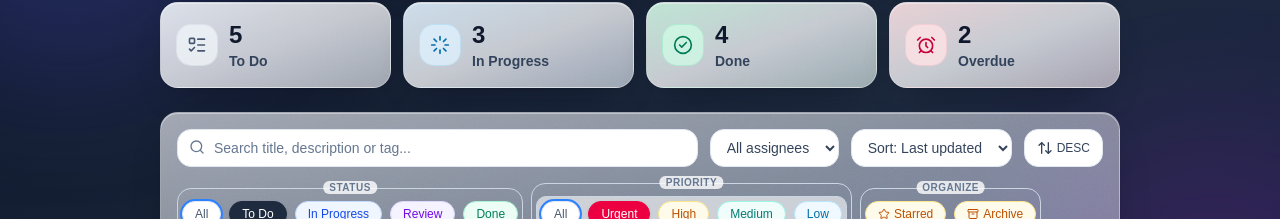
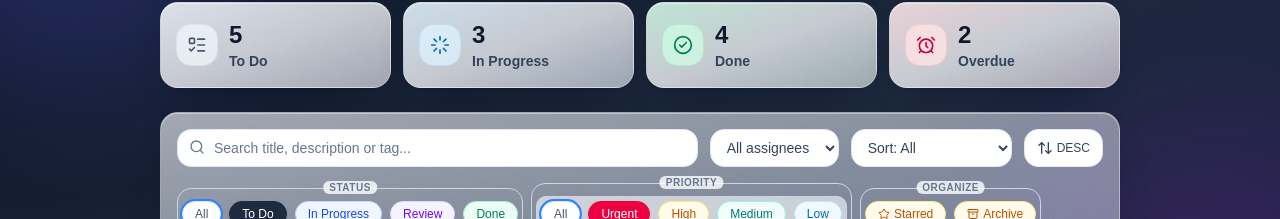
Before and after one commit to rohitha-kodikara/task-tracker, a React (Vite) app: page / in a window 1280 px wide. Shown: the part 144-363 px from the top of the page. Built offline with nearby package versions, Linux system fonts and the light colour scheme.

Commit message:
fixed auto sorted option selected issue

```diff
--- a/src/components/TaskTrackerMain.jsx
+++ b/src/components/TaskTrackerMain.jsx
@@ -23,7 +23,7 @@ const TaskTrackerMain = () => {
   const priority = searchParams.get("priority") || "all";
   const starred = searchParams.get("starred") === "true";
   const archived = searchParams.get("archived") === "true";
-  const taskSort = searchParams.get("sort") || "lastUpdated";
+  const taskSort = searchParams.get("sort") || "all";
 
   function updateSearchParams(key, value) {
     const newSearchParams = new URLSearchParams(searchParams);
@@ -78,7 +78,10 @@ const TaskTrackerMain = () => {
     );
   });
 
-  const sortedTasks = filteredTasks.slice().sort((a, b) => {
+  const sortedTasks =
+    taskSort === "all"
+      ? filteredTasks
+      : filteredTasks.slice().sort((a, b) => {
           if (taskSort === "lastUpdated") {
             return new Date(b.updatedAt) - new Date(a.updatedAt);
           } else if (taskSort === "dueDate") {
@@ -91,6 +94,11 @@ const TaskTrackerMain = () => {
           }
           return 0;
         });
+
+  //Reset All filters
+  function resetFilters() {
+    setSearchParams({});
+  }
 
   return (
     <div className="relative min-h-screen overflow-hidden bg-gradient-to-br from-slate-900 via-slate-800 to-indigo-950 text-slate-900">
@@ -112,6 +120,7 @@ const TaskTrackerMain = () => {
             starred={starred}
             archived={archived}
             taskSort={taskSort}
+            resetFilters={resetFilters}
             updateSearchParams={updateSearchParams}
           />
 
--- a/src/components/dashboard-toolbar/Reset.jsx
+++ b/src/components/dashboard-toolbar/Reset.jsx
@@ -1,8 +1,9 @@
 import { RotateCcw } from "lucide-react";
 
-const Reset = () => {
+const Reset = ({ onClick }) => {
   return (
     <button
+      onClick={onClick}
       type="button"
       className="ml-auto flex items-center gap-1.5 rounded-lg border border-slate-300 bg-white/80 px-3.5 py-1.5 text-sm font-semibold text-slate-700 shadow-sm transition hover:border-indigo-300 hover:bg-white hover:text-indigo-700 active:translate-y-px"
     >
--- a/src/components/dashboard-toolbar/TaskTrackerToolbar.jsx
+++ b/src/components/dashboard-toolbar/TaskTrackerToolbar.jsx
@@ -17,6 +17,7 @@ const TaskTrackerToolbar = ({
   starred,
   archived,
   taskSort,
+  resetFilters,
 }) => {
   return (
     <div className="glass space-y-4 rounded-2xl bg-gradient-to-br from-white/60 via-white/45 to-slate-100/40 p-4">
@@ -83,7 +84,7 @@ const TaskTrackerToolbar = ({
             }
           />
         </div>
-        <Reset />
+        <Reset onClick={resetFilters} />
       </div>
     </div>
   );
--- a/src/components/tasks/task/TaskToolbar.jsx
+++ b/src/components/tasks/task/TaskToolbar.jsx
@@ -19,17 +19,17 @@ const TaskToolbar = ({ task, handleStarredClick, handleArchivedClick }) => {
         className="px-1.5 py-1"
         bgColor="border-slate-300/70 bg-white/85 "
       />
-      <button
+      {/* <button
         type="button"
         aria-label="Duplicate task"
         className="rounded-lg border border-slate-300/70 bg-white/85 p-1.5 shadow-sm transition hover:border-indigo-300 hover:bg-indigo-50 hover:text-indigo-700 active:translate-y-px"
       >
         <Copy className="h-4 w-4" />
-      </button>
+      </button> */}
       <TaskArchive
         onClick={() => handleArchivedClick(task.id)}
         archived={task.archived}
-        className=" border border-slate-300/70 bg-white/85 p-1.5 shadow-sm transition hover:border-indigo-300 hover:bg-indigo-50 hover:text-indigo-700 active:translate-y-px"
+        className=" border rounded-lg border-slate-300/70 bg-white/85 p-1.5 shadow-sm transition hover:border-indigo-300 hover:bg-indigo-50 hover:text-indigo-700 active:translate-y-px"
       />
 
       <TaskDeleteDialog className="border border-slate-300/70 bg-white/85 p-1.5 shadow-sm transition hover:border-rose-300 hover:bg-rose-50 hover:text-rose-700 active:translate-y-px" />
--- a/src/data/data.js
+++ b/src/data/data.js
@@ -168,6 +168,7 @@ const priorityFilters = [
 export { stats, statusFilters, priorityFilters };
 
 export const taskSortOptions = [
+  { value: "all", label: "All" },
   { value: "lastUpdated", label: "Last updated" },
   { value: "dueDate", label: "Due date" },
   { value: "priority", label: "Priority" },
```
Lines whose indentation alone changed are shown as unchanged.
